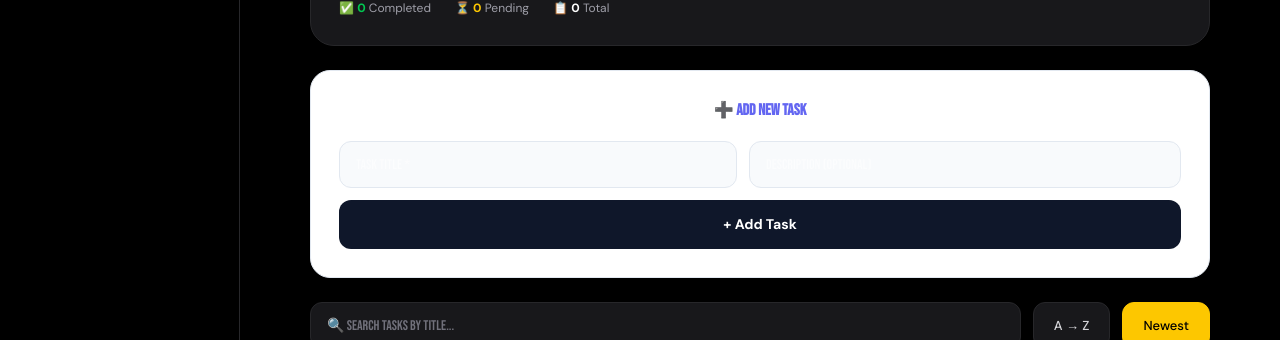
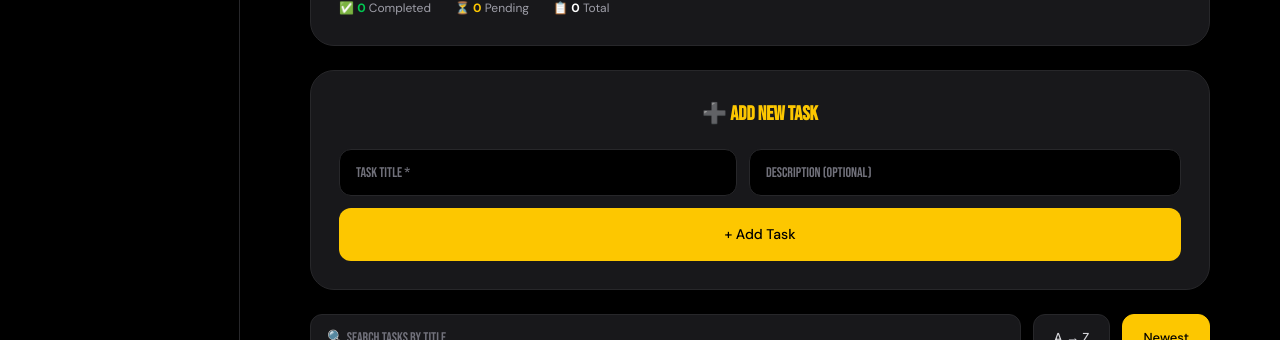
Before and after one commit to ddzapier-cloud/prospect-route, a React (Vite) app: page /tasks in a window 1280 px wide. Shown: the part 273-613 px from the top of the page. Built offline with nearby package versions, Linux system fonts and the light colour scheme; no server answers; sample sign-in values are in the browser's storage.

Commit message:
new files added

```diff
--- a/src/components/tasks/TaskForm.jsx
+++ b/src/components/tasks/TaskForm.jsx
@@ -8,28 +8,57 @@ const schema = yup.object({
 })
 
 function TaskForm({ onAdd }) {
-  const { register, handleSubmit, reset, formState: { errors } } = useForm({
-    resolver: yupResolver(schema)
+  const {
+    register,
+    handleSubmit,
+    reset,
+    formState: { errors },
+  } = useForm({
+    resolver: yupResolver(schema),
   })
 
-  const onSubmit = (data) => { onAdd(data); reset() }
+  const onSubmit = (data) => {
+    onAdd(data)
+    reset()
+  }
 
   return (
-    <div style={{ background: 'white', borderRadius: '20px', border: '1px solid #e2e8f0', padding: '28px', marginBottom: '24px' }}>
-      <h3 style={{ fontSize: '16px', fontWeight: '700', color: '#6366f1', marginBottom: '18px' }}>➕ Add New Task</h3>
+    <div className="bg-zinc-900 border border-zinc-800 rounded-3xl p-7 mb-6">
+      <h3 className="text-[20px] font-bold text-yellow-400 mb-5">
+        ➕ Add New Task
+      </h3>
+
       <form onSubmit={handleSubmit(onSubmit)}>
-        <div style={{ display: 'flex', gap: '12px', marginBottom: '12px' }}>
-          <div style={{ flex: 1 }}>
-            <input {...register('title')} placeholder="Task title *"
-              style={{ width: '100%', border: errors.title ? '1px solid #ef4444' : '1px solid #e2e8f0', borderRadius: '12px', padding: '12px 16px', fontSize: '14px', outline: 'none', background: '#f8fafc', boxSizing: 'border-box' }}
+        <div className="flex flex-col md:flex-row gap-3 mb-3">
+          <div className="flex-1">
+            <input
+              {...register('title')}
+              placeholder="Task title *"
+              className={`w-full box-border rounded-xl px-4 py-3 text-[14px] outline-none bg-black text-white placeholder:text-zinc-500 transition ${
+                errors.title
+                  ? 'border border-red-500'
+                  : 'border border-zinc-800 focus:border-yellow-400'
+              }`}
             />
-            {errors.title && <p style={{ color: '#ef4444', fontSize: '12px', marginTop: '4px' }}>{errors.title.message}</p>}
+
+            {errors.title && (
+              <p className="text-red-500 text-[12px] mt-1">
+                {errors.title.message}
+              </p>
+            )}
           </div>
-          <input {...register('description')} placeholder="Description (optional)"
-            style={{ flex: 1, border: '1px solid #e2e8f0', borderRadius: '12px', padding: '12px 16px', fontSize: '14px', outline: 'none', background: '#f8fafc' }}
+
+          <input
+            {...register('description')}
+            placeholder="Description (optional)"
+            className="flex-1 rounded-xl px-4 py-3 text-[14px] outline-none bg-black text-white placeholder:text-zinc-500 border border-zinc-800 focus:border-yellow-400 transition"
           />
         </div>
-        <button type="submit" style={{ width: '100%', background: '#0f172a', color: 'white', border: 'none', borderRadius: '12px', padding: '14px', fontSize: '14px', fontWeight: '700', cursor: 'pointer' }}>
+
+        <button
+          type="submit"
+          className="w-full bg-yellow-400 text-black border-0 rounded-xl py-4 text-[14px] font-bold cursor-pointer hover:bg-yellow-300 transition"
+        >
           + Add Task
         </button>
       </form>
--- a/src/index.css
+++ b/src/index.css
@@ -39,9 +39,7 @@ h2 {
   letter-spacing: -0.24px;
   margin: 0 0 8px;
 }
-p {
-  margin: 0;
-}
+
 
 p,
 span,
--- a/src/pages/Dashboard.jsx
+++ b/src/pages/Dashboard.jsx
@@ -18,9 +18,9 @@ function Dashboard({ user }) {
             <span className="text-yellow-400 font-semibold"> Back!</span>
           </h3>
 
-          <p className="text-slate-300 max-w-xl text-base text-center mx-auto mb-7.5">
-            Manage your users, tasks and dashboard activity from one clean place.
-          </p>
+          <p className="text-slate-300 max-w-xl text-base text-center mb-[30px] mx-auto">
+  Manage your users, tasks and dashboard activity from one clean place.
+</p>
 
           <div className="inline-flex items-center gap-2 bg-white text-black rounded-full px-5 py-2">
             <span className="w-2 h-2 rounded-full bg-green-500"></span>
@@ -60,7 +60,7 @@ function Dashboard({ user }) {
 
           {/* Users Card */}
           <div className="bg-zinc-900 border border-zinc-800 rounded-3xl p-8 flex flex-col gap-5">
-            <div className="w-16 h-16 bg-yellow-400 text-black rounded-2xl flex items-center justify-center text-3xl max-auto">
+            <div className="w-16 h-16 bg-yellow-400 text-black rounded-2xl flex items-center justify-center text-3xl mx-auto">
               👥
             </div>
 
```
